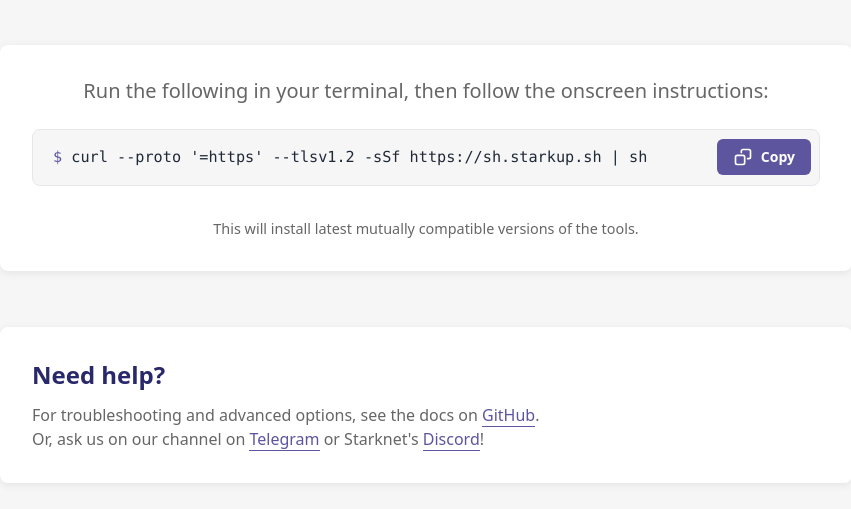
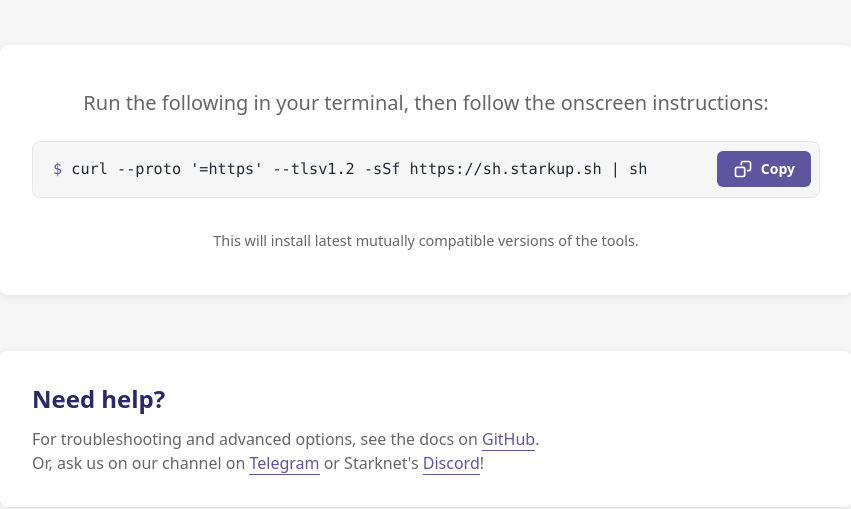
Before and after one commit to software-mansion/starkup, a website: page www/public/index.html in a window 1280 px wide. Shown: the part 167-676 px from the top of the page, without its empty margins (214-1065 px from the left). Drawn offline with nearby package versions, Linux system fonts and the light colour scheme; files that its build step writes are made by us from their sources.

Commit message:
increase install section padding

```diff
--- a/www/public/index.html
+++ b/www/public/index.html
@@ -23,7 +23,7 @@
       </p>
     </header>
     <!-- Install section -->
-    <section class="card text-center mb-14">
+    <section class="card text-center py-11 mb-14">
       <p class="text-muted text-xl mb-6">
         Run the following in your terminal, then follow the onscreen instructions:
       </p>
```
